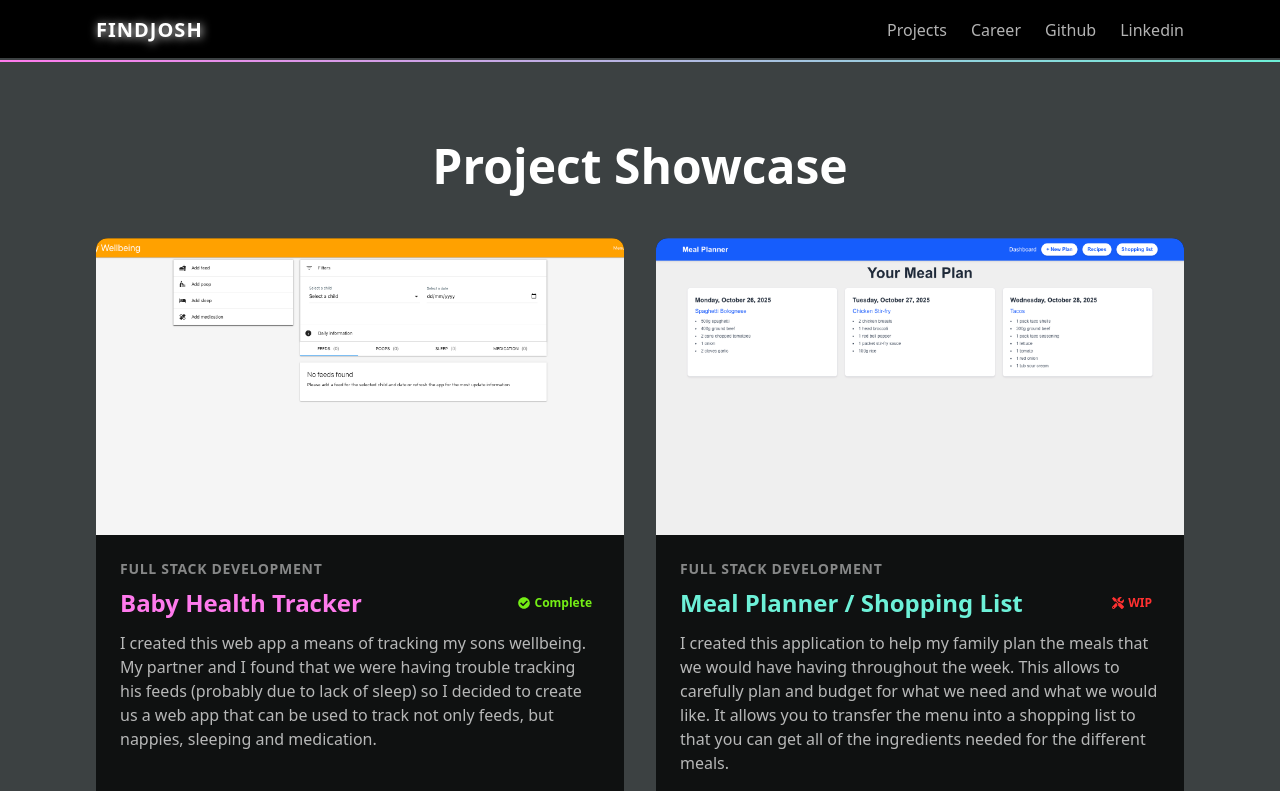
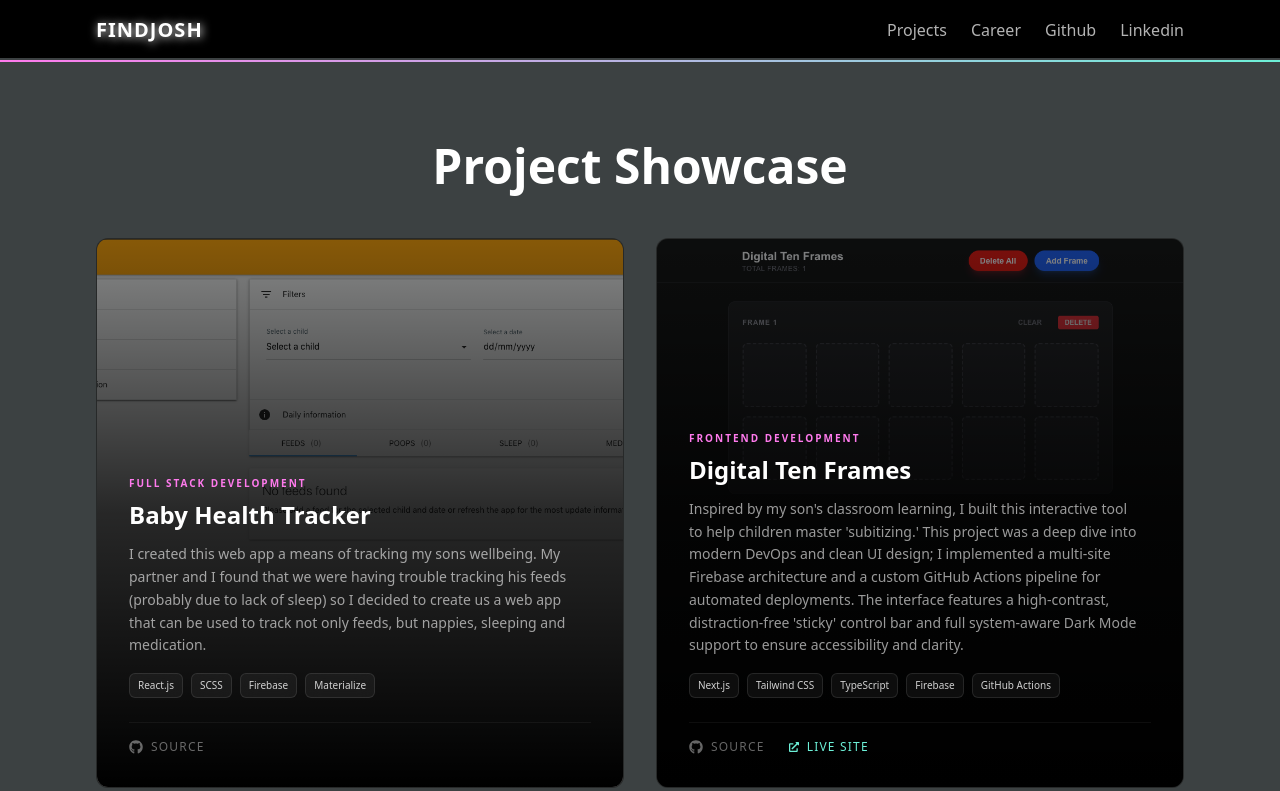
Before and after one commit to joshhallan/portfolio2025, a Next.js app: page /projects in a window 1280 px wide. Shown: the top 791 px of the page. Built offline with nearby package versions, Linux system fonts and the light colour scheme.

Commit message:
Refactor ProjectCard and Featured components: remove accentColor prop and streamline project rendering; update PROJECTS_DATA to reposition Meal Planner project for better organization

```diff
--- a/src/app/projects/page.tsx
+++ b/src/app/projects/page.tsx
@@ -14,13 +14,10 @@ export default function ProjectsPage() {
 
         <div className="grid grid-cols-1 md:grid-cols-2 gap-8">
           {PROJECTS_DATA.map((project, index) => {
-            const accentColor =
-              index % 2 === 0 ? "var(--neon-pink)" : "var(--neon-blue)";
             return (
               <ProjectCard
                 key={project.id}
                 project={project}
-                accentColor={accentColor}
                 style="long"
               />
             );
--- a/src/components/Global/ProjectCard/ProjectCard.tsx
+++ b/src/components/Global/ProjectCard/ProjectCard.tsx
@@ -4,56 +4,34 @@ import React, { useState } from "react";
 import Link from "next/link";
 import Image from "next/image";
 import { PROJECTS_DATA } from "@/data/projects";
-import { FaCheckCircle, FaTools, FaTimes } from "react-icons/fa";
+import { FaGithub, FaExternalLinkAlt, FaTimes } from "react-icons/fa";
 
 type Project = (typeof PROJECTS_DATA)[number];
 
 interface ProjectCardProps {
   project: Project;
-  accentColor: string;
-  style: "short" | "long";
+  style?: "short" | "long";
 }
 
-const generateCardStyles = (color: string) => ({
-  border: "none",
-  boxShadow: `
-      0 0 4px #fff,
-      0 0 15px ${color}a0,
-      0 0 30px ${color}50
-    `,
-});
-
-// --- Modal Component ---
-interface ModalProps {
+const ProjectImageModal = ({
+  project,
+  onClose,
+}: {
   project: Project;
   onClose: () => void;
-}
-
-const ProjectImageModal: React.FC<ModalProps> = ({ project, onClose }) => {
-  const isComplete = project.status === "Complete";
-  const borderColor = isComplete ? "var(--neon-green)" : "var(--neon-blue)";
-
-  const modalStyles = {
-    boxShadow: `
-          0 0 8px #fff,
-          0 0 25px ${borderColor}a0,
-          0 0 50px ${borderColor}50
-        `,
-  };
-
+}) => {
   return (
     <div
-      className="fixed inset-0 z-50 flex items-center justify-center bg-black/90 p-4 transition-opacity duration-300"
+      className="fixed inset-0 z-[100] flex items-center justify-center bg-black/95 p-4 transition-opacity duration-300"
       onClick={onClose}
     >
       <div
-        className="relative bg-[#0f1111] rounded-xl max-w-5xl w-full mx-auto p-2"
-        style={modalStyles}
+        className="relative bg-[#0f1111] rounded-xl max-w-5xl w-full mx-auto p-2 border border-white/20 shadow-2xl"
         onClick={(e) => e.stopPropagation()}
       >
         <button
           onClick={onClose}
-          className="absolute top-4 right-4 text-white/80 hover:text-white transition-colors p-2 z-50 rounded-full"
+          className="absolute top-4 right-4 text-white/80 hover:text-white transition-colors p-2 z-50 rounded-full bg-black/50"
           aria-label="Close modal"
         >
           <FaTimes className="w-6 h-6" />
@@ -63,28 +41,14 @@ const ProjectImageModal: React.FC<ModalProps> = ({ project, onClose }) => {
           <Image
             src={project.image}
             alt={`Enlarged view of ${project.title}`}
-            layout="fill"
-            objectFit="contain"
-            priority={true}
-            onError={(e) => {
-              const target = e.target as HTMLImageElement;
-              const parent = target.closest(".aspect-video");
-              if (parent) {
-                parent.innerHTML = `
-                                    <div class="absolute inset-0 flex items-center justify-center text-center text-red-500/80 bg-gray-900/50 p-4">
-                                        <p class="text-lg font-semibold">Could not load enlarged image.</p>
-                                    </div>
-                                `;
-              }
-            }}
+            fill
+            className="object-contain"
           />
         </div>
 
         <div className="text-center p-4">
           <h4 className="text-xl font-semibold text-white">{project.title}</h4>
-          <p className="text-white/70 text-sm mt-1">
-            Click anywhere outside or the X to close.
-          </p>
+          <p className="text-white/50 text-xs mt-1">Click outside to close</p>
         </div>
       </div>
     </div>
@@ -93,122 +57,102 @@ const ProjectImageModal: React.FC<ModalProps> = ({ project, onClose }) => {
 
 export default function ProjectCard({
   project,
-  accentColor,
-  style,
+  style = "short",
 }: ProjectCardProps) {
   const [isModalOpen, setIsModalOpen] = useState(false);
 
-  const cardStyles = generateCardStyles(accentColor);
-  const neonLinkClasses =
-    "text-sm font-semibold transition-colors hover:scale-[1.03] duration-200";
-
-  const descriptionContent =
-    style === "short" ? project.description : project.fullDescription;
-
-  const isComplete = project.status === "Complete";
-  const statusColor = isComplete ? "var(--neon-green)" : "var(--neon-red)";
-  const StatusIcon = isComplete ? FaCheckCircle : FaTools;
+  const isAWS = project.tech.includes("AWS");
+  const themeColor = isAWS ? "var(--neon-blue)" : "var(--neon-pink)";
+  const displayDescription =
+    style === "long" ? project.fullDescription : project.description;
 
   return (
     <>
       <div
-        key={project.id}
-        className="bg-[#0f1111] rounded-xl overflow-hidden shadow-2xl transition-transform duration-300 hover:scale-[1.02] relative flex flex-col h-full"
-        style={cardStyles}
-      >
-        <div
-          className="relative w-full aspect-video flex items-center justify-center text-white/50 text-lg cursor-pointer group"
+        className={`relative group overflow-hidden rounded-xl border border-white/10 transition-all duration-300 hover:border-white/30 cursor-pointer bg-[#0f1111] ${
+          style === "long"
+            ? "min-h-[500px] md:min-h-[550px]"
+            : "h-[400px] md:h-[450px]"
+        }`}
         onClick={() => setIsModalOpen(true)}
-          title={`Click to enlarge ${project.title}`}
       >
         <Image
           src={project.image}
-            alt={`Preview of ${project.title}`}
-            width={800}
-            height={450}
-            className="w-full h-full object-cover transition-opacity duration-300 group-hover:opacity-80"
-            priority={project.id === 1}
-            onError={(e) => {
-              const target = e.target as HTMLImageElement;
-              const parent = target.closest(".aspect-video");
-              if (parent) {
-                parent.innerHTML = `
-                        <div class="absolute inset-0 flex items-center justify-center text-center text-red-500/80 bg-gray-900/50 p-4">
-                            <p class="text-sm font-semibold">Image not found: ${project.image}</p>
-                        </div>
-                    `;
-              }
-            }}
+          alt={project.title}
+          fill
+          className="object-cover opacity-40 md:opacity-50 group-hover:opacity-70 transition-opacity duration-500"
         />
-        </div>
 
-        <div className="p-6 flex flex-col flex-grow">
-          <span className="text-sm uppercase tracking-wider text-white/50 font-semibold mb-2 block">
+        <div className="absolute inset-0 bg-gradient-to-t from-black via-black/80 md:via-black/70 to-transparent p-6 md:p-8 flex flex-col justify-end">
+          <div className="transform transition-transform duration-300 group-hover:translate-y-[-5px]">
+            <div className="flex justify-between items-start mb-2">
+              <p
+                className="text-[9px] md:text-[10px] uppercase tracking-[0.2em] font-bold"
+                style={{ color: themeColor }}
+              >
                 {project.category}
+              </p>
+              {project.status === "WIP" && (
+                <span className="text-[8px] md:text-[9px] bg-yellow-500/10 text-yellow-500 border border-yellow-500/20 px-2 py-0.5 rounded">
+                  WIP
                 </span>
-
-          <div className="flex justify-between items-center mb-3">
-            <h3
-              className="text-2xl font-bold text-white"
-              style={{ color: accentColor }}
-            >
-              {project.title}
-            </h3>
-            {style === "long" && (
-              <div
-                className="flex items-center text-xs font-semibold px-2 py-1 rounded-full whitespace-nowrap"
-                style={{
-                  color: statusColor,
-                  border: `1px solid ${statusColor}80`,
-                }}
-              >
-                <StatusIcon className="w-3 h-3 mr-1" />
-                {project.status}
-              </div>
               )}
             </div>
 
-          <p className="text-white/70 mb-4 text-base flex-grow">
-            {descriptionContent}
+            <h3 className="text-xl md:text-2xl font-bold text-white mb-2 md:mb-3 group-hover:text-[var(--neon-blue)] transition-colors">
+              {project.title}
+            </h3>
+
+            <div
+              className={`overflow-y-auto pr-2 mb-4 custom-scrollbar ${
+                style === "short"
+                  ? "max-h-[60px]"
+                  : "max-h-[150px] md:max-h-none"
+              }`}
+            >
+              <p
+                className={`text-xs md:text-sm text-white/60 leading-relaxed ${style === "short" ? "line-clamp-2" : ""}`}
+              >
+                {displayDescription}
               </p>
+            </div>
 
-          <div className="flex flex-wrap gap-2 mb-6 mt-auto">
+            <div className="flex flex-wrap gap-2 mb-6">
               {project.tech.map((tech) => (
                 <span
                   key={tech}
-                className="text-xs font-medium px-3 py-1 rounded-full bg-white/10 text-white/80"
-                style={{
-                  color: accentColor,
-                  border: `1px solid ${accentColor}40`,
-                }}
+                  className="text-[9px] md:text-[10px] px-2 py-0.5 md:py-1 rounded-md border border-white/10 bg-white/5 backdrop-blur-sm text-white/80"
                 >
                   {tech}
                 </span>
               ))}
             </div>
 
-          <div className="flex space-x-4 pt-4 border-t border-white/10">
+            <div
+              className="flex gap-4 md:gap-6 pt-4 border-t border-white/5"
+              onClick={(e) => e.stopPropagation()}
+            >
               <Link
                 href={project.githubUrl}
                 target="_blank"
                 rel="noopener noreferrer"
-              className={neonLinkClasses}
-              style={{ color: "var(--neon-pink)" }}
+                className="text-[10px] md:text-xs uppercase tracking-widest text-white/40 hover:text-white transition-colors flex items-center gap-2"
               >
-              GitHub →
+                <FaGithub className="text-sm" /> Source
               </Link>
 
-            {project.link !== "" && (
+              {project.link && (
                 <Link
                   href={project.link}
                   target="_blank"
                   rel="noopener noreferrer"
-                className={neonLinkClasses}
-                style={{ color: "var(--neon-blue)" }}
+                  className="text-[10px] md:text-xs uppercase tracking-widest text-[var(--neon-blue)] hover:brightness-125 transition-all flex items-center gap-2"
                 >
-                Live Demo →
+                  <FaExternalLinkAlt className="text-[8px] md:text-[10px]" />{" "}
+                  Live Site
                 </Link>
               )}
+            </div>
           </div>
         </div>
       </div>
--- a/src/components/HomePage/Featured/Featured.tsx
+++ b/src/components/HomePage/Featured/Featured.tsx
@@ -21,12 +21,10 @@ export default function Projects() {
 
       <div className="grid grid-cols-1 md:grid-cols-2 gap-8 mb-12">
         {featuredProjects.map((project, index) => {
-          const accentColor = index % 2 === 0 ? neonPink : neonBlue;
           return (
             <ProjectCard
               key={project.id}
               project={project}
-              accentColor={accentColor}
               style="short"
             />
           );
--- a/src/data/projects.ts
+++ b/src/data/projects.ts
@@ -15,21 +15,6 @@ export const PROJECTS_DATA = [
   },
   {
     id: 2,
-    title: "Meal Planner / Shopping List",
-    category: "Full Stack Development",
-    description:
-      "An application to create a meal plan and menu and transfer the ingredients into a shopping list",
-    fullDescription:
-      "I created this application to help my family plan the meals that we would have having throughout the week. This allows to carefully plan and budget for what we need and what we would like. It allows you to transfer the menu into a shopping list to that you can get all of the ingredients needed for the different meals.",
-    tech: ["NextJS", "Tailwind", "AWS"],
-    image: "/images/projects/shopping-list.jpg",
-    link: "",
-    githubUrl: "https://github.com/joshhallan/shopping-list",
-    name: "shopping-list",
-    status: "WIP",
-  },
-  {
-    id: 3,
     title: "Digital Ten Frames",
     category: "Frontend Development",
     description:
@@ -49,4 +34,19 @@ export const PROJECTS_DATA = [
     name: "ten-frames",
     status: "Complete",
   },
+  {
+    id: 3,
+    title: "Meal Planner / Shopping List",
+    category: "Full Stack Development",
+    description:
+      "An application to create a meal plan and menu and transfer the ingredients into a shopping list",
+    fullDescription:
+      "I created this application to help my family plan the meals that we would have having throughout the week. This allows to carefully plan and budget for what we need and what we would like. It allows you to transfer the menu into a shopping list to that you can get all of the ingredients needed for the different meals.",
+    tech: ["NextJS", "Tailwind", "AWS"],
+    image: "/images/projects/shopping-list.jpg",
+    link: "",
+    githubUrl: "https://github.com/joshhallan/shopping-list",
+    name: "shopping-list",
+    status: "WIP",
+  },
 ];
```
Lines whose indentation alone changed are shown as unchanged.
